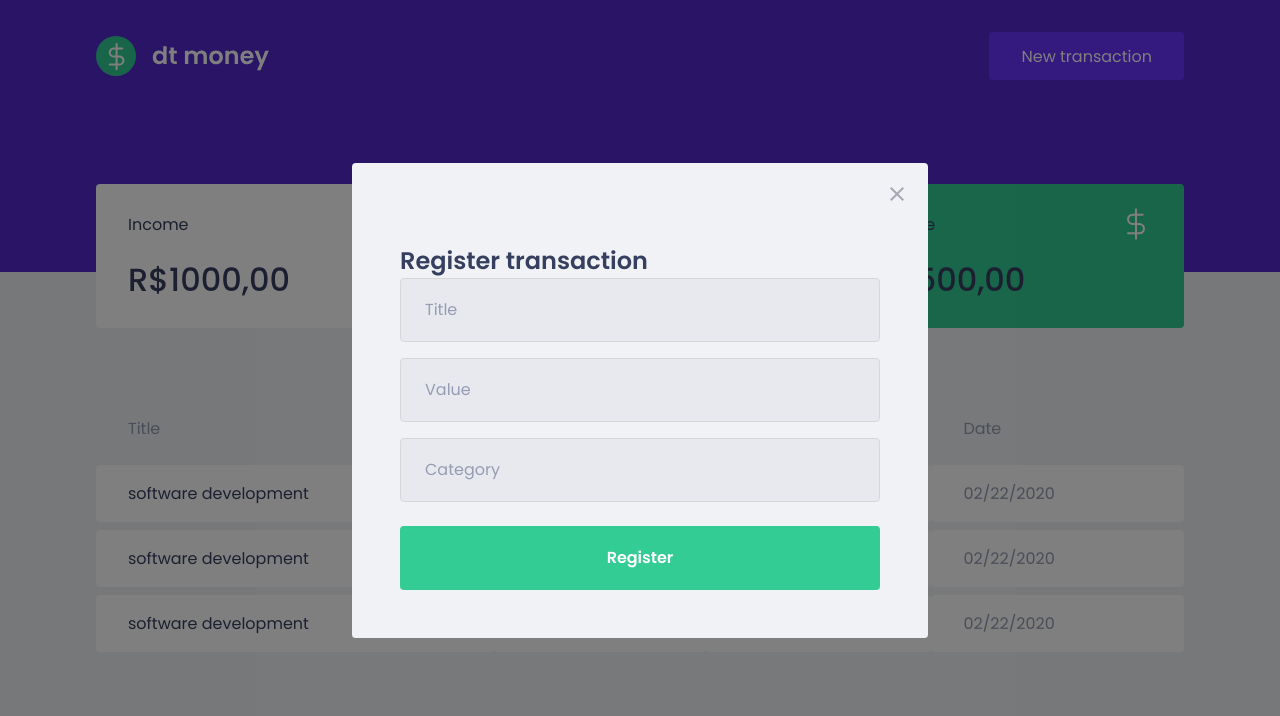
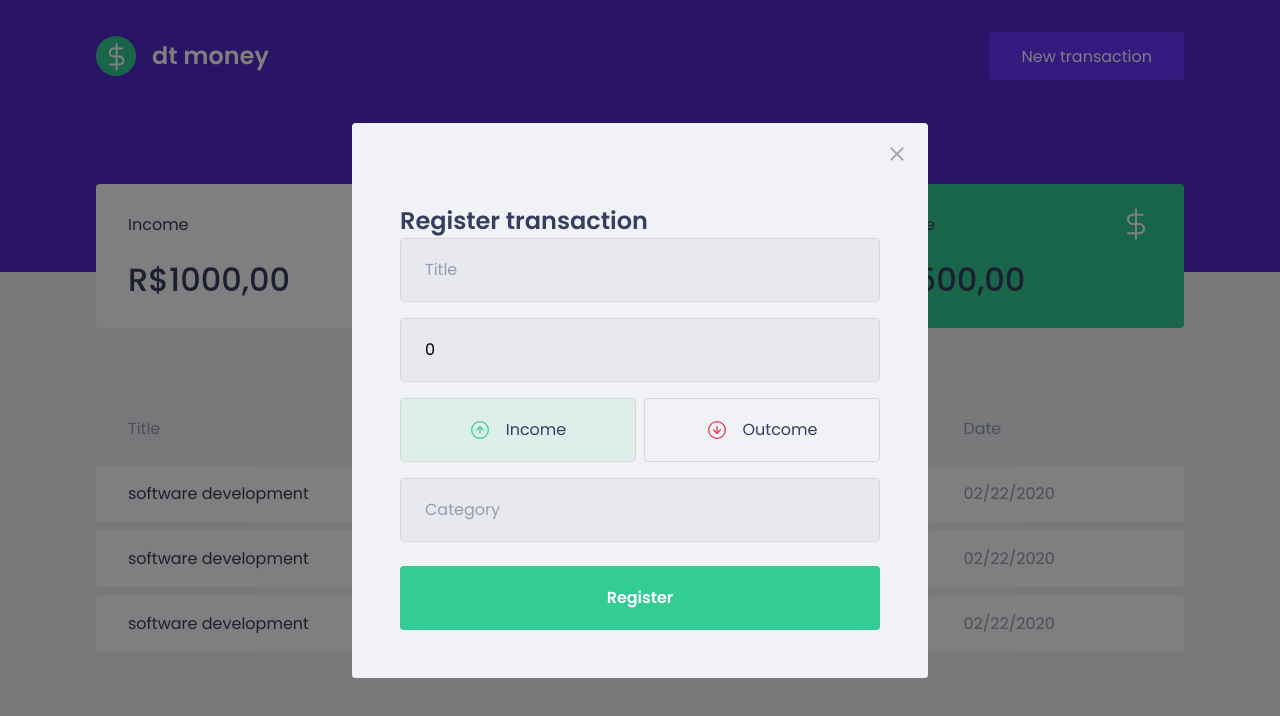
Before and after one commit to AndersonAndrad/course-ignite-rocketseat-frontend-module02-reactjs, a React (Create React App) app: page / in a window 1280 px wide. Both pictures are taken after a click on the button "New transaction". Shown: the top 716 px of the page. Built offline with nearby package versions, Linux system fonts and the light colour scheme; what miragejs would draw is missing.

Commit message:
style - finish style modal

```diff
--- a/package.json
+++ b/package.json
@@ -5,6 +5,7 @@
   "dependencies": {
     "axios": "^0.21.1",
     "miragejs": "^0.1.41",
+    "polished": "^4.1.3",
     "react": "^17.0.2",
     "react-dom": "^17.0.2",
     "react-modal": "^3.14.3",
--- a/src/components/NewTransactionModal/index.tsx
+++ b/src/components/NewTransactionModal/index.tsx
@@ -1,10 +1,14 @@
 // dependencies
+import { FormEvent, useState } from 'react'
 import Modal from 'react-modal'
 // images
 import closeImg from '../../assets/close.svg'
+import incomeImg from '../../assets/income.svg'
+import outcomeImg from '../../assets/outcome.svg'
+// services
+import { api } from '../../services/api'
 // styled components
-import { Container } from './styles'
-
+import { Container, RadioBox, TransactionTableContainer } from './styles'
 // types
 type NewTransactionModalProps = {
   isOpen: boolean,
@@ -12,6 +16,25 @@ type NewTransactionModalProps = {
 }
 
 export function NewTransactionModal ( { isOpen, onRequestClose }: NewTransactionModalProps ) {
+  const [type, setType] = useState( 'deposit' )
+  const [title, setTitle] = useState( '' )
+  const [value, setValue] = useState( 0 )
+  const [category, setCategory] = useState( '' )
+
+  function handleCreateTransaction ( event: FormEvent ) {
+    event.preventDefault()
+    onRequestClose()
+
+    const data = {
+      title,
+      type,
+      value,
+      category,
+    }
+
+    api.post( '/transaction' )
+  }
+
   return (
     <Modal
       isOpen={isOpen}
@@ -25,11 +48,45 @@ export function NewTransactionModal ( { isOpen, onRequestClose }: NewTransaction
       >
         <img src={closeImg} alt="close modal" />
       </button>
-      <Container>
+      <Container onSubmit={handleCreateTransaction}>
         <h2>Register transaction</h2>
-        <input placeholder='Title' />
-        <input type="number" placeholder='Value' />
-        <input placeholder='Category' />
+        <input
+          placeholder='Title'
+          value={title}
+          onChange={event => setTitle( event.target.value )}
+        />
+        <input
+          type="number"
+          placeholder='Value'
+          value={value}
+          onChange={event => setValue( Number( event.target.value ) )}
+        />
+        <TransactionTableContainer>
+          <RadioBox
+            onClick={() => setType( 'deposit' )}
+            isActive={type === 'deposit'}
+            activeColor='green'
+            type='button'
+          >
+            <img src={incomeImg} alt="income" />
+            <span>Income</span>
+          </RadioBox>
+          <RadioBox
+            onClick={() => setType( 'withdraw' )}
+            isActive={type === 'withdraw'}
+            activeColor='red'
+            type='button'
+          >
+            <img src={outcomeImg} alt="outcome" />
+            <span>Outcome</span>
+          </RadioBox>
+        </TransactionTableContainer>
+
+        <input
+          placeholder='Category'
+          value={category}
+          onChange={event => setCategory( event.target.value )}
+        />
         <button type='submit'>Register</button>
       </Container>
     </Modal>
--- a/src/components/NewTransactionModal/styles.ts
+++ b/src/components/NewTransactionModal/styles.ts
@@ -1,4 +1,17 @@
+// dependencies
+import { darken, transparentize } from 'polished'
 import styled from "styled-components"
+
+// types
+type RadioBoxProps = {
+  isActive: boolean,
+  activeColor: 'green' | 'red',
+}
+
+const colors = {
+  green: '#33cc95',
+  red: '#e52e4d',
+}
 
 export const Container = styled.form`
   h2 {
@@ -46,6 +59,45 @@ export const Container = styled.form`
       filter: brightness(0.9);
     }
   }
+`
 
+export const TransactionTableContainer = styled.div`
+  margin: 1rem 0;
+  display: grid;
+  grid-template-columns: repeat(2, 1fr);
+  grid-gap: 0.5rem;
+`
 
+export const RadioBox = styled.button<RadioBoxProps>`
+    height: 4rem;
+    border: 1px solid #d7d7d7;
+    border-radius: 0.25rem;
+
+    background: ${( props ) => (
+    props.isActive ?
+      transparentize( 0.9, colors[props.activeColor] ) :
+      'transparent'
+  )};
+
+    display: flex;
+    align-items: center;
+    justify-content: center;
+
+    transition: border-color 0.2s;
+
+    &:hover {
+      border-color: ${darken( 0.1, '#d7d7d7' )};
+    }
+
+    img {
+      width: 20px;
+      height: 20px;
+    }
+
+    span {
+      display: inline-block;
+      margin-left: 1rem;
+      font-size: 1rem;
+      color: var(--text-title);
+    }
 `
--- a/src/index.tsx
+++ b/src/index.tsx
@@ -1,26 +1,26 @@
 // dependencies
-// mock
-import { createServer } from 'miragejs'
+import { createServer, Model } from 'miragejs'
 import React from 'react'
 import ReactDOM from 'react-dom'
 // shared components
 import { App } from './App'
 
 createServer( {
+  models: {
+    transaction: Model,
+  },
+
   routes () {
     this.namespace = 'api'
 
     this.get( '/transactions', () => {
-      return [
-        {
-          id: 1,
-          title: 'transaction 01',
-          amount: 400,
-          type: 'deposit',
-          category: 'food',
-          date: new Date( '2017-01-01' )
-        }
-      ]
+      return this.schema.all( 'transaction' )
+    } )
+
+    this.post( '/transactions', ( schema, request ) => {
+      const data = JSON.parse( request.requestBody )
+
+      return schema.create( 'transaction', data )
     } )
   }
 } )
```
Also changed, not shown: 1 other file (tests, documents, lock files or other folders).
